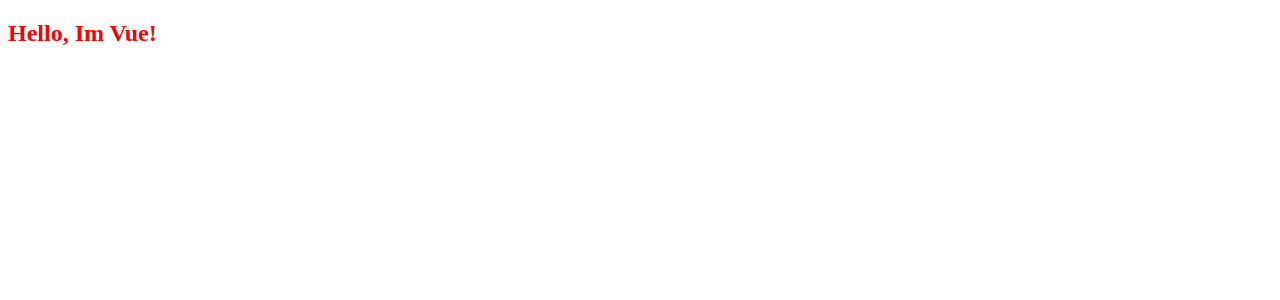
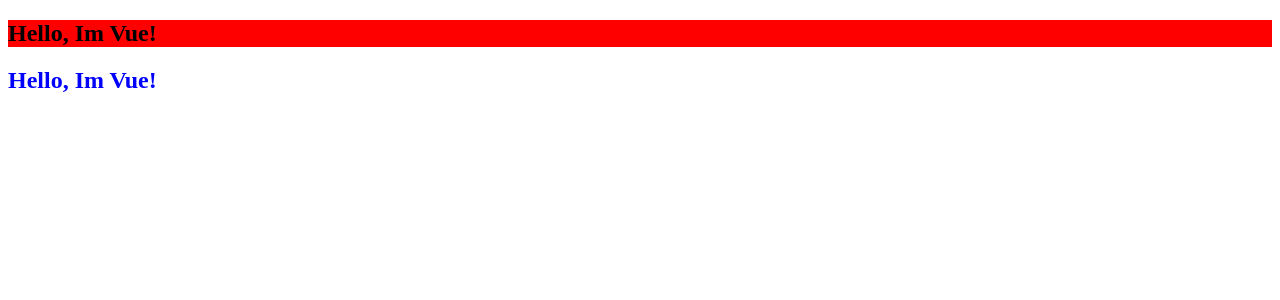
Before and after one commit to sochief/vue-app, a Vue app: page / in a window 1280 px wide. Shown: the top 300 px of the page. Built offline with nearby package versions, Linux system fonts and the light colour scheme.

Commit message:
Arguments to directives

```diff
--- a/src/App.vue
+++ b/src/App.vue
@@ -1,6 +1,7 @@
 <template>
   <div>
-    <h2 v-colored="'red'">{{ title }}</h2>
+    <h2 v-colored:background="'red'">{{ title }}</h2>
+    <h2 v-colored:color="'blue'">{{ title }}</h2>
   </div>
 </template>
 
--- a/src/color.js
+++ b/src/color.js
@@ -1,9 +1,9 @@
 /* eslint-disable */
 export default{
-    bind(el,binding,vnode){
-        console.log('bind')
+    bind(el,bindings,vnode){
+        const arg = bindings.arg
         // el.style.color = 'blue'
-        el.style.color = binding.value
+        el.style[arg] = bindings.value
     }
 }
 /* eslint-enable */
```
